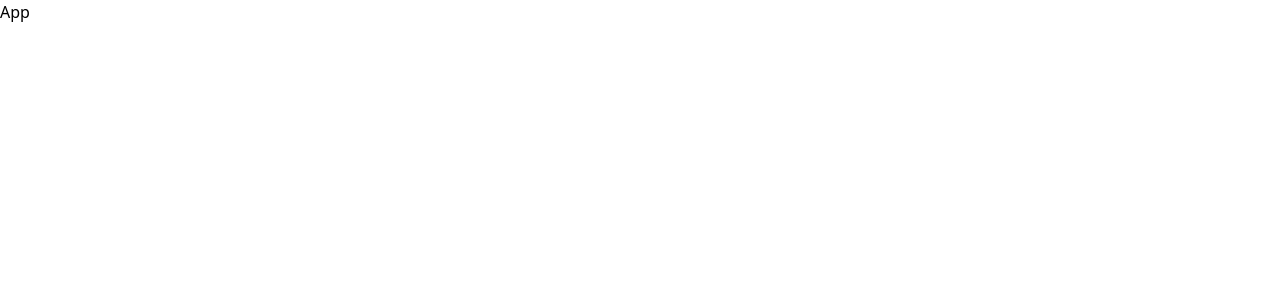
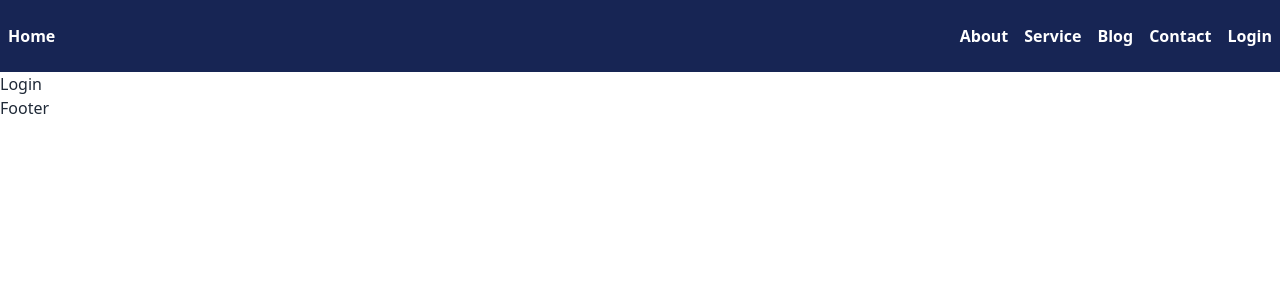
Before and after one commit to sakibhasan-24/home-helping-client, a React (Vite) app: page /login in a window 1280 px wide. Shown: the top 300 px of the page. Built offline with nearby package versions, Linux system fonts and the light colour scheme.

Commit message:
create banner and header

```diff
--- a/package.json
+++ b/package.json
@@ -14,6 +14,7 @@
     "match-sorter": "^6.3.1",
     "react": "^18.2.0",
     "react-dom": "^18.2.0",
+    "react-icons": "^4.12.0",
     "react-router-dom": "^6.20.1",
     "sort-by": "^1.2.0"
   },
@@ -22,6 +23,7 @@
     "@types/react-dom": "^18.2.15",
     "@vitejs/plugin-react": "^4.2.0",
     "autoprefixer": "^10.4.16",
+    "daisyui": "^4.4.19",
     "eslint": "^8.53.0",
     "eslint-plugin-react": "^7.33.2",
     "eslint-plugin-react-hooks": "^4.6.0",
--- a/src/App.jsx
+++ b/src/App.jsx
@@ -1,3 +1,10 @@
+import { RouterProvider } from "react-router-dom";
+import router from "./routes/Routes";
+
 export default function App() {
-  return <div>App</div>;
+  return (
+    <div>
+      <RouterProvider router={router} />
+    </div>
+  );
 }
--- /dev/null
+++ b/src/components/Banner.jsx
@@ -0,0 +1,70 @@
+export default function Banner() {
+  const images = [
+    "https://i.ibb.co/gJLpy4v/roselyn-tirado-GDWmu0b-Ff-S4-unsplash.jpg",
+    "https://i.ibb.co/tQcSgsf/markus-spiske-p-ASHRAKi-De-U-unsplash.jpg",
+    "https://i.ibb.co/SK3qFMc/kenny-eliason-v9-Z6-u-Jxk4-unsplash.jpg",
+    "https://i.ibb.co/HKhzzg8/hugo-b-o-Mq-It9-Jwk-Vs-unsplash.jpg",
+  ];
+  return (
+    <div className=" my-6 max-w-6xl mx-auto h-1/2">
+      <div className="carousel h-[412px]  rounded-md ">
+        <div id="slide1" className="carousel-item relative w-full">
+          <img src={images[0]} className="w-full" />
+          <div className="absolute flex justify-end transform -translate-y-1/2 left-5 right-5 bottom-0">
+            <a
+              href="#slide4"
+              className="btn btn-circle mr-4 text-white bg-red-500"
+            >
+              ❮
+            </a>
+            <a href="#slide2" className="btn btn-circle">
+              ❯
+            </a>
+          </div>
+        </div>
+        <div id="slide2" className="carousel-item relative w-full">
+          <img src={images[1]} className="w-full" />
+          <div className="absolute flex justify-end  transform -translate-y-1/2 left-5 right-5 bottom-0">
+            <a
+              href="#slide1"
+              className="btn btn-circle mr-4 text-white bg-red-500"
+            >
+              ❮
+            </a>
+            <a href="#slide3" className="btn btn-circle">
+              ❯
+            </a>
+          </div>
+        </div>
+        <div id="slide3" className="carousel-item relative w-full">
+          <img src={images[2]} className="w-full" />
+          <div className="absolute flex justify-end transform -translate-y-1/2 left-5 right-5 bottom-0">
+            <a
+              href="#slide2"
+              className="btn btn-circle mr-4 text-white bg-red-500"
+            >
+              ❮
+            </a>
+            <a href="#slide4" className="btn btn-circle">
+              ❯
+            </a>
+          </div>
+        </div>
+        <div id="slide4" className="carousel-item relative w-full">
+          <img src={images[3]} className="w-full" />
+          <div className="absolute flex justify-end transform -translate-y-1/2 left-5 right-5 bottom-0">
+            <a
+              href="#slide3"
+              className="btn btn-circle mr-4 text-white bg-red-500"
+            >
+              ❮
+            </a>
+            <a href="#slide1" className="btn btn-circle">
+              ❯
+            </a>
+          </div>
+        </div>
+      </div>
+    </div>
+  );
+}
--- /dev/null
+++ b/src/pages/Footer.jsx
@@ -0,0 +1,3 @@
+export default function Footer() {
+  return <div>Footer</div>;
+}
--- /dev/null
+++ b/src/pages/Form/Login.jsx
@@ -0,0 +1,5 @@
+import React from "react";
+
+export default function Login() {
+  return <div>Login</div>;
+}
--- /dev/null
+++ b/src/pages/Form/Signup.jsx
@@ -0,0 +1,5 @@
+import React from "react";
+
+export default function Signup() {
+  return <div>Signup</div>;
+}
--- /dev/null
+++ b/src/pages/Header.jsx
@@ -0,0 +1,18 @@
+import { Link } from "react-router-dom";
+
+export default function Header() {
+  return (
+    <header className=" bg-blue-950 px-2 py-6 text-white flex items-center justify-between font-semibold">
+      <div>
+        <Link to="">Home</Link>
+      </div>
+      <div className="flex items-center justify-center space-x-4 ">
+        <Link to="">About</Link>
+        <Link to="">Service</Link>
+        <Link to="">Blog</Link>
+        <Link to="/signup">Contact</Link>
+        <Link to="/login">Login</Link>
+      </div>
+    </header>
+  );
+}
--- /dev/null
+++ b/src/pages/Home.jsx
@@ -0,0 +1,14 @@
+import React from "react";
+import Header from "./Header";
+import { Outlet } from "react-router-dom";
+import Footer from "./Footer";
+
+export default function Home() {
+  return (
+    <div>
+      <Header />
+      <Outlet />
+      <Footer />
+    </div>
+  );
+}
--- /dev/null
+++ b/src/pages/HomeComponents.jsx
@@ -0,0 +1,16 @@
+import React from "react";
+import { Outlet } from "react-router-dom";
+import Footer from "./Footer";
+import Header from "./Header";
+import Banner from "../components/Banner";
+
+export default function HomeComponents() {
+  return (
+    <div>
+      {/* <Header />
+      <Outlet />
+      <Footer /> */}
+      <Banner />
+    </div>
+  );
+}
--- /dev/null
+++ b/src/routes/Routes.jsx
@@ -0,0 +1,16 @@
+import { createBrowserRouter } from "react-router-dom";
+import Home from "../pages/Home";
+import HomeComponents from "../pages/HomeComponents";
+import Login from "../pages/Form/Login";
+
+const router = createBrowserRouter([
+  {
+    path: "/",
+    element: <Home />,
+    children: [
+      { path: "/", element: <HomeComponents /> },
+      { path: "/login", element: <Login /> },
+    ],
+  },
+]);
+export default router;
--- a/tailwind.config.js
+++ b/tailwind.config.js
@@ -4,5 +4,5 @@ export default {
   theme: {
     extend: {},
   },
-  plugins: [],
+  plugins: [require("daisyui")],
 };
```
Also changed, not shown: src/components/Slider.jsx (added, +21 -0 lines), 1 other file (tests, documents, lock files or other folders).
